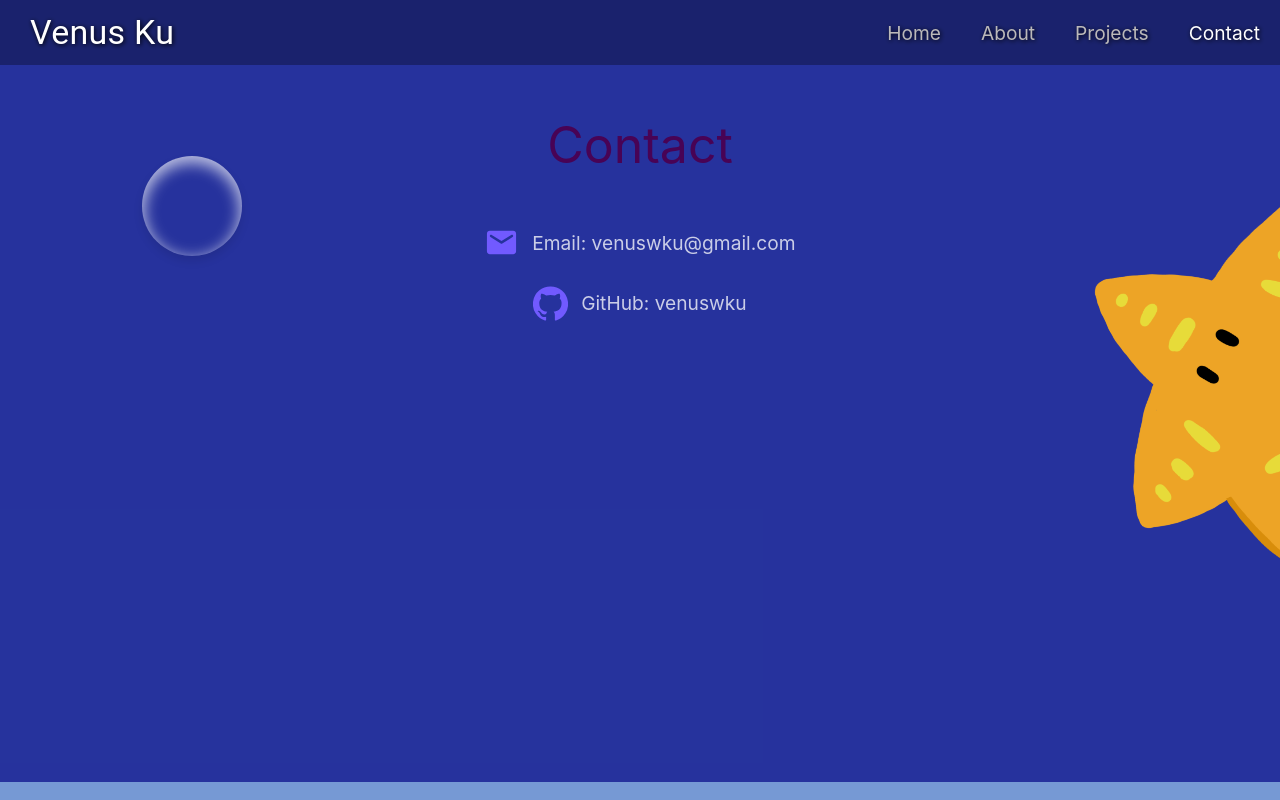
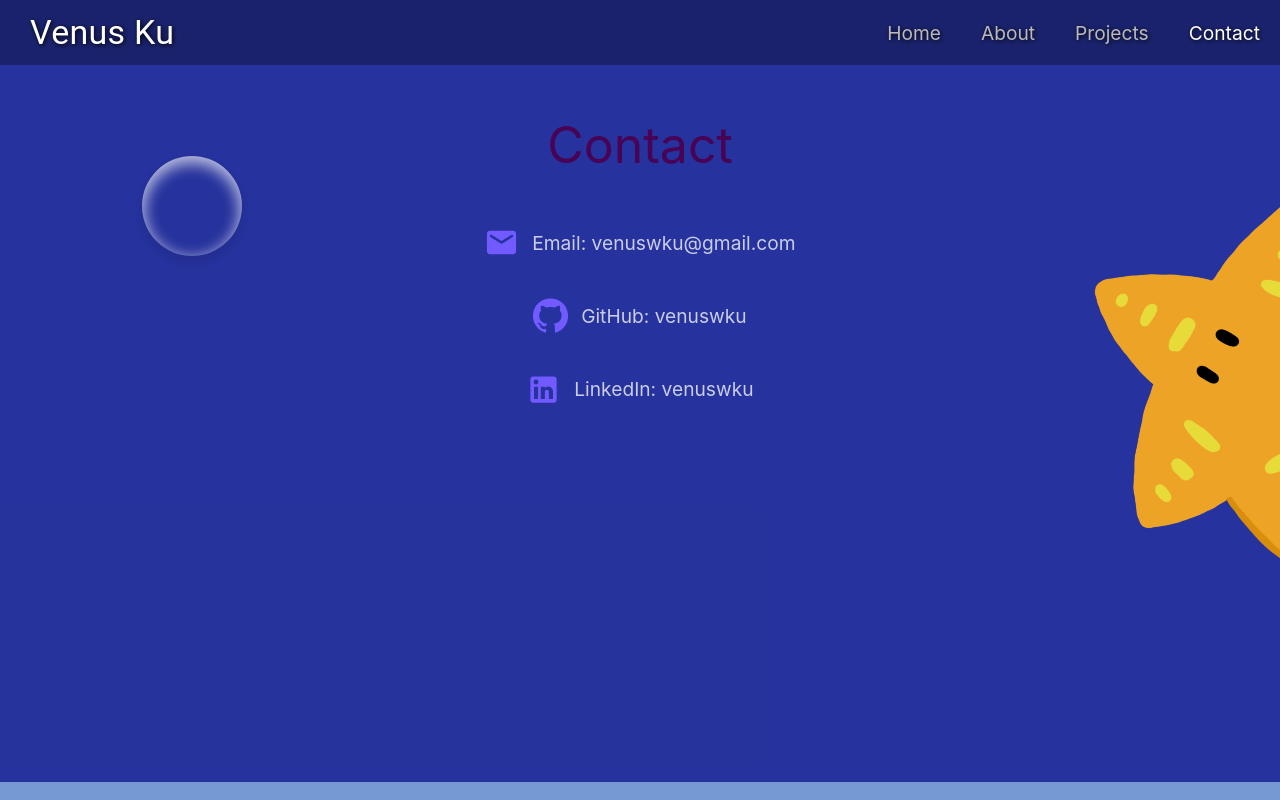
Before and after one commit to venuswku/venuswku.github.io, a React (Create React App) app: page /contact in a window 1280 px wide. Built offline with nearby package versions, Linux system fonts and the light colour scheme.

Commit message:
added LinkedIn icon

```diff
--- a/src/Pages/Contact.css
+++ b/src/Pages/Contact.css
@@ -78,7 +78,7 @@
     align-items: center;
     color: rgba(255, 255, 255, 0.755);
     text-decoration: none;
-    margin-bottom: 2%;
+    margin-bottom: 3%;
     position: relative;
     z-index: 2;
 }
--- a/src/Pages/Contact.js
+++ b/src/Pages/Contact.js
@@ -2,7 +2,7 @@ import React from 'react';
 import './Contact.css';
 import EmailRoundedIcon from '@material-ui/icons/EmailRounded';
 import GitHubIcon from '@material-ui/icons/GitHub';
-// import LinkedInIcon from '@material-ui/icons/LinkedIn';
+import LinkedInIcon from '@material-ui/icons/LinkedIn';
 import { ReactComponent as Starfish } from '../Assets/Starfish.svg';
 
 function Contact() {
@@ -21,6 +21,9 @@ function Contact() {
             <a href="https://github.com/venuswku" target="_blank" rel="noopener noreferrer" className="contact-links">
                 <GitHubIcon fontSize="large" className="contact-link-icon" />GitHub: venuswku
             </a>
+            <a href="" target="_blank" rel="noopener noreferrer" className="contact-links">
+                <LinkedInIcon fontSize="large" className="contact-link-icon" />LinkedIn: venuswku
+            </a>
         </div>
     );
 }
```
